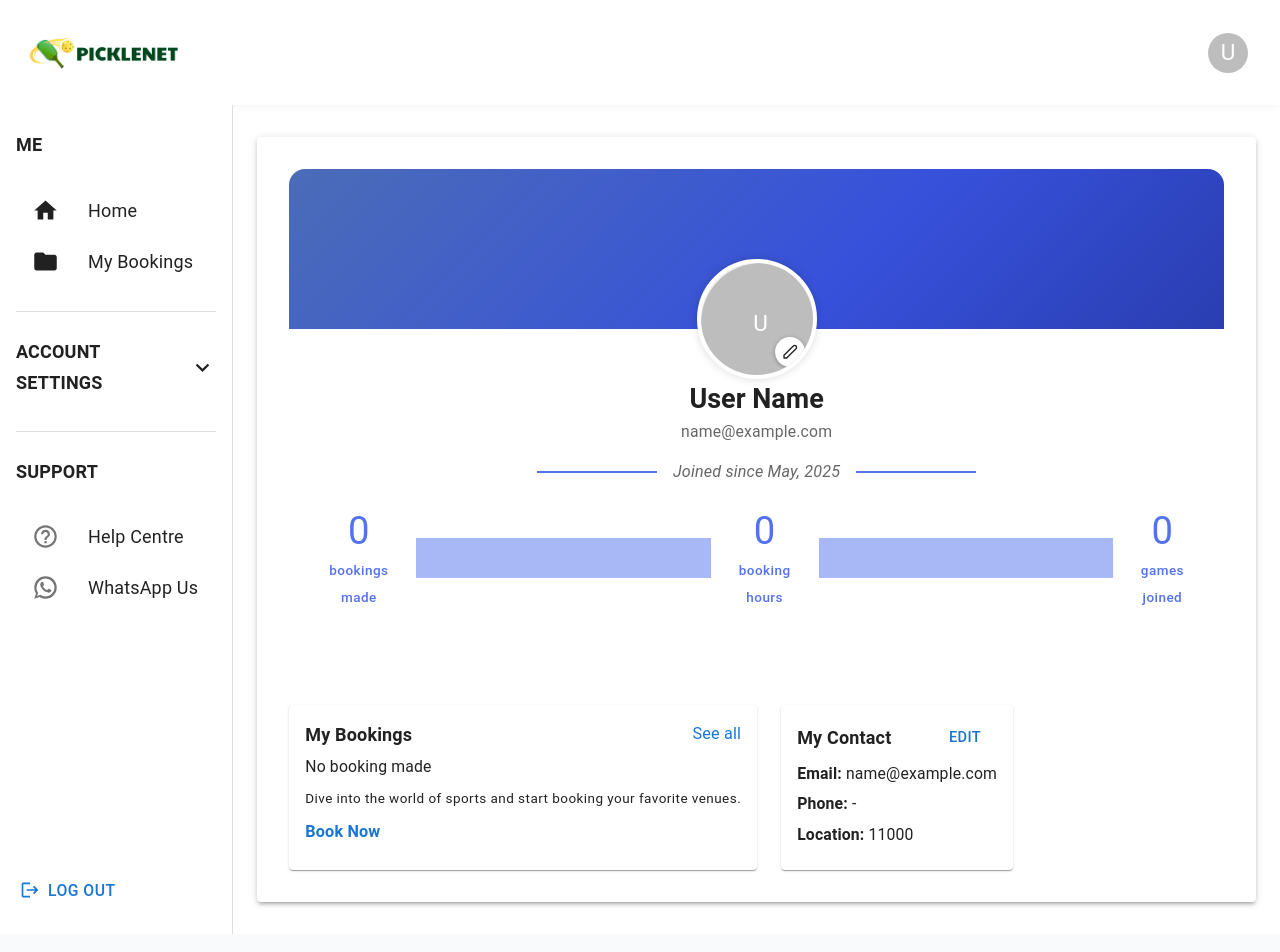
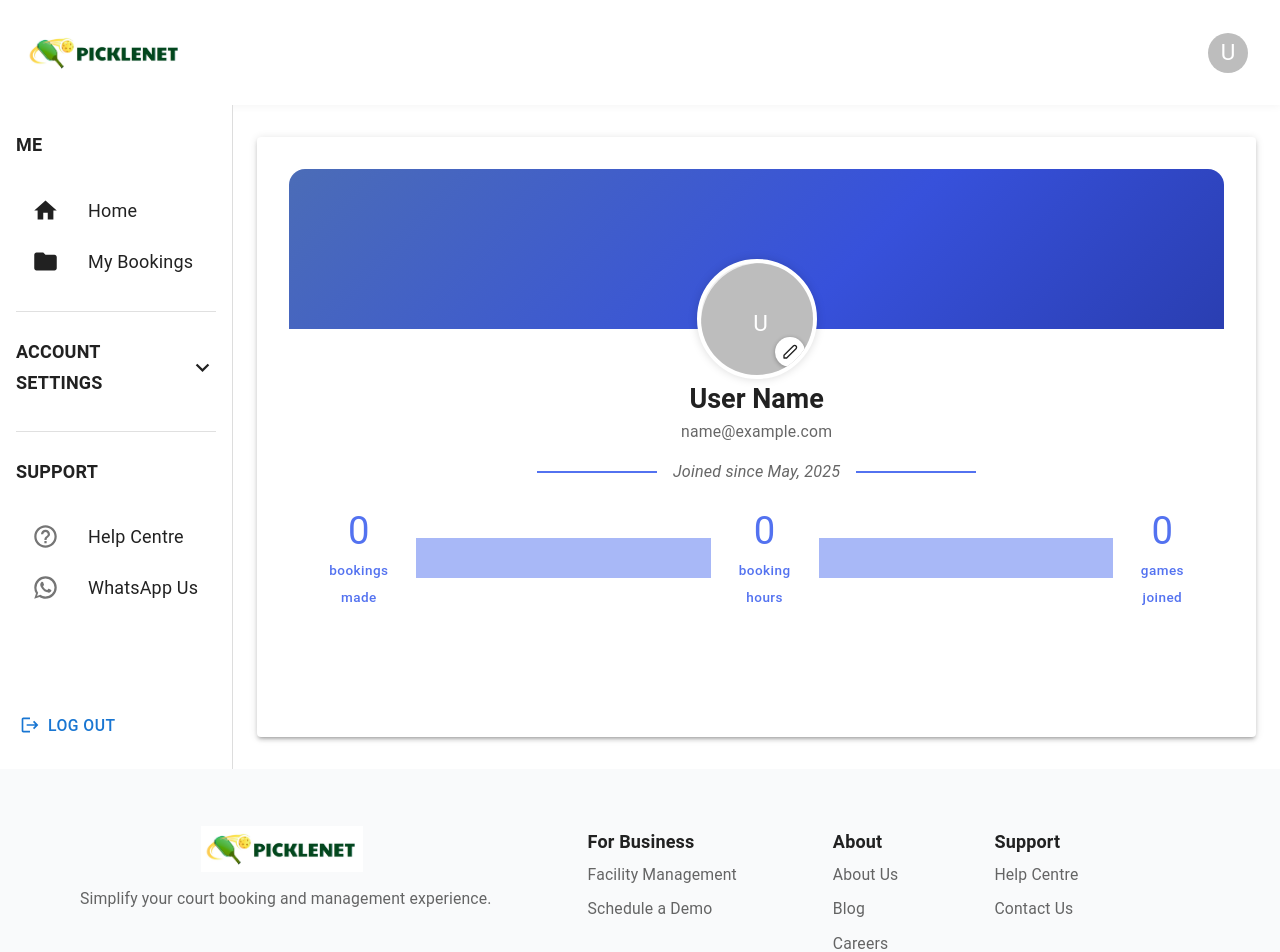
Before and after one commit to Booking-PickleBall-Court/frontend, a React (Create React App) app: page /profile in a window 1280 px wide. Shown: the top 952 px of the page. Built offline with nearby package versions, Linux system fonts and the light colour scheme; sample sign-in values are in the browser's storage.

Commit message:
[DungNT] delete 2 pop in profile, import no need

```diff
--- a/src/pages/AdminDashboard.js
+++ b/src/pages/AdminDashboard.js
@@ -3,13 +3,11 @@ import Chart from "chart.js/auto";
 import "../styles/AdminDashboard.css";
 import { courtAPI, authAPI } from "../services/api";
 import {
-  Container,
   Typography,
   Box,
   Paper,
   Grid,
   Button,
-  CircularProgress,
 } from "@mui/material";
 import CourtFormDialog from "./CourtFormDialog";
 import { toast } from "react-toastify";
--- a/src/pages/BookingConfirmation.js
+++ b/src/pages/BookingConfirmation.js
@@ -20,7 +20,6 @@ function BookingConfirmation() {
   const status = searchParams.get("status");
   const bookingIdsParam = searchParams.get("bookingIds");
 
-  // Sử dụng useMemo để đảm bảo bookingIds chỉ thay đổi khi bookingIdsParam thay đổi
   const bookingIds = useMemo(() => {
     return bookingIdsParam ? bookingIdsParam.split(',').map(Number) : [];
   }, [bookingIdsParam]);
--- a/src/pages/CourtDetail.js
+++ b/src/pages/CourtDetail.js
@@ -6,7 +6,6 @@ import {
   Button,
   Grid,
   Paper,
-  Chip,
   CircularProgress,
   Alert,
   Dialog,
--- a/src/pages/Courts.js
+++ b/src/pages/Courts.js
@@ -2,8 +2,6 @@ import React, { useState, useEffect } from "react";
 import {
   Container,
   Grid,
-  Card,
-  CardContent,
   Typography,
   Button,
   Box,
--- a/src/pages/MyBookings.js
+++ b/src/pages/MyBookings.js
@@ -13,12 +13,10 @@ import {
   TableHead,
   TableRow,
   TablePagination,
-  Link,
 } from "@mui/material";
 import { bookingAPI } from "../services/api";
 import dayjs from "dayjs";
 import "../styles/MyBookings.css";
-import LocationOnIcon from "@mui/icons-material/LocationOn";
 import CalendarTodayIcon from "@mui/icons-material/CalendarToday";
 import AccessTimeIcon from "@mui/icons-material/AccessTime";
 import NotesIcon from "@mui/icons-material/Notes";
--- a/src/pages/OwnerBookingHistory.js
+++ b/src/pages/OwnerBookingHistory.js
@@ -11,11 +11,9 @@ function OwnerBookingHistory() {
   useEffect(() => {
     const fetchBookings = async () => {
       try {
-        // Lấy ownerId từ người dùng hiện tại
         const userRes = await authAPI.getCurrentUser();
         const ownerId = userRes.data.id;
 
-        // Gọi API để lấy lịch sử booking của owner
         const res = await bookingAPI.getOwnerBookings(ownerId);
         setBookings(res.data);
       } catch (error) {
--- a/src/pages/OwnerDashboard.js
+++ b/src/pages/OwnerDashboard.js
@@ -69,11 +69,9 @@ function OwnerDashboard() {
   useEffect(() => {
     const fetchData = async () => {
       try {
-        // Lấy thông tin người dùng hiện tại để có ownerId
         const userRes = await authAPI.getCurrentUser();
         const ownerId = userRes.data.id;
 
-        // Fetch dữ liệu doanh thu tổng quan
         const revenueRes = await courtAPI.getOwnerRevenue(ownerId);
         const { totalRevenue, totalHoursBooked, totalBookings, totalCourts } = revenueRes.data;
 
@@ -85,37 +83,31 @@ function OwnerDashboard() {
           monthlyRevenueSum: totalRevenue || 0,
         });
 
-        // Fetch danh sách các sân của chủ sở hữu
         const courtsRes = await courtAPI.getCourtsByOwner(ownerId);
         const ownerCourts = courtsRes.data;
 
         if (ownerCourts && ownerCourts.length > 0) {
-          // Lấy ID của sân đầu tiên để fetch dữ liệu hàng tháng
           const firstCourtId = ownerCourts[0].id;
           const monthlyRevenueData = await courtAPI.getMonthlyRevenueByCourt(firstCourtId);
 
-          // Map dữ liệu từ API vào định dạng biểu đồ
           const mappedMonthlyRevenue = monthlyRevenueData.data.map(item => ({
-            month: item.month.substring(5), // Lấy MM từ YYYY-MM
+            month: item.month.substring(5),
             revenue: item.totalRevenue,
           }));
 
           const mappedMonthlyHours = monthlyRevenueData.data.map(item => ({
-            month: item.month.substring(5), // Lấy MM từ YYYY-MM
+            month: item.month.substring(5),
             hours: item.totalHoursBooked,
           }));
 
           setMonthlyRevenue(mappedMonthlyRevenue);
           setMonthlyHours(mappedMonthlyHours);
         } else {
-          // Nếu không có sân nào, reset biểu đồ về rỗng hoặc giữ mock data
           setMonthlyRevenue([]);
           setMonthlyHours([]);
         }
 
-        // Fetch dữ liệu khách hàng tiềm năng từ API
         const customersRes = await courtAPI.getTopCustomersByOwner(ownerId);
-        // Map dữ liệu từ API sang định dạng cũ nếu cần hoặc cập nhật bảng để khớp định dạng mới
         const mappedCustomers = customersRes.data.map(customer => ({
           id: customer.customerId,
           name: customer.customerName,
@@ -123,14 +115,13 @@ function OwnerDashboard() {
           totalHours: customer.totalHoursBooked,
           totalSpent: customer.totalSpent,
           lastBooking: customer.lastBookingDate,
-          email: customer.customerEmail, // Thêm email và phone nếu muốn hiển thị
+          email: customer.customerEmail,
           phone: customer.customerPhone,
         }));
         setPotentialCustomers(mappedCustomers);
 
       } catch (error) {
         console.error("Error fetching owner dashboard data:", error);
-        // Có thể set error state để hiển thị thông báo lỗi trên UI
       } finally {
         setLoading(false);
       }
--- a/src/pages/Profile.js
+++ b/src/pages/Profile.js
@@ -9,32 +9,17 @@ import {
   Avatar,
   Grid,
   CircularProgress,
-  Link,
-  List,
-  ListItemButton,
-  ListItemIcon,
-  ListItemText,
-  Divider,
-  Collapse,
   Dialog,
   DialogTitle,
   DialogContent,
   DialogActions,
 } from "@mui/material";
 import {
-  Person,
   Folder,
-  Group,
-  Receipt,
   Edit,
   Link as LinkIcon,
   Lock,
   Language,
-  HelpOutline,
-  WhatsApp,
-  ExpandLess,
-  ExpandMore,
-  Logout,
   Home,
   Dashboard as DashboardIcon,
   Business as BusinessIcon,
@@ -485,105 +470,6 @@ function Profile() {
           </Box>
 
           <Grid container spacing={3} sx={{ mt: 6 }}>
-            <Grid item xs={12} md={6} lg={3}>
-              <Paper sx={{ p: 2, height: "100%" }}>
-                <Box
-                  display="flex"
-                  justifyContent="space-between"
-                  alignItems="center"
-                  mb={1}
-                >
-                  <Typography fontWeight={600}>My Bookings</Typography>
-                  <Link href="#" underline="hover" fontSize="0.9rem">
-                    See all
-                  </Link>
-                </Box>
-                <Typography variant="body2" sx={{ mb: 1 }}>
-                  No booking made
-                </Typography>
-                <Typography variant="caption" sx={{ mb: 1, display: "block" }}>
-                  Dive into the world of sports and start booking your favorite
-                  venues.
-                </Typography>
-                <Link
-                  href="#"
-                  underline="hover"
-                  fontWeight={600}
-                  fontSize="0.9rem"
-                >
-                  Book Now
-                </Link>
-              </Paper>
-            </Grid>
-
-            <Grid item xs={12} md={6} lg={3}>
-              <Paper sx={{ p: 2, height: "100%" }}>
-                <Box
-                  display="flex"
-                  justifyContent="space-between"
-                  alignItems="center"
-                  mb={1}
-                >
-                  <Typography fontWeight={600}>My Contact</Typography>
-                  <Button
-                    variant="text"
-                    size="small"
-                    onClick={() => setEditMode(true)}
-                  >
-                    Edit
-                  </Button>
-                </Box>
-
-                {!editMode ? (
-                  <>
-                    <Typography variant="body2" sx={{ mb: 1 }}>
-                      <strong>Email:</strong> {user?.email || "-"}
-                    </Typography>
-                    <Typography variant="body2" sx={{ mb: 1 }}>
-                      <strong>Phone:</strong> {user?.phoneNumber || "-"}
-                    </Typography>
-                    <Typography variant="body2" sx={{ mb: 1 }}>
-                      <strong>Location:</strong> 11000
-                    </Typography>
-                  </>
-                ) : (
-                  <form onSubmit={handleSubmit}>
-                    <TextField
-                      label="Email"
-                      name="email"
-                      value={formData.email}
-                      onChange={handleChange}
-                      fullWidth
-                      sx={{ mb: 2 }}
-                    />
-                    <TextField
-                      label="Phone Number"
-                      name="phoneNumber"
-                      value={formData.phoneNumber}
-                      onChange={handleChange}
-                      fullWidth
-                      sx={{ mb: 2 }}
-                    />
-                    <Box display="flex" justifyContent="flex-end" gap={2}>
-                      <Button
-                        variant="outlined"
-                        onClick={() => setEditMode(false)}
-                        disabled={loading}
-                      >
-                        Cancel
-                      </Button>
-                      <Button
-                        type="submit"
-                        variant="contained"
-                        disabled={loading}
-                      >
-                        Save
-                      </Button>
-                    </Box>
-                  </form>
-                )}
-              </Paper>
-            </Grid>
           </Grid>
         </Paper>
       </Container>
--- a/src/pages/ScheduleCalendar.js
+++ b/src/pages/ScheduleCalendar.js
@@ -10,9 +10,6 @@ import dayjs from "dayjs";
 import isSameOrAfter from "dayjs/plugin/isSameOrAfter";
 import ArrowBackIcon from "@mui/icons-material/ArrowBack";
 import { courtAPI, bookingAPI, paymentAPI } from "../services/api";
-import Checkbox from "@mui/material/Checkbox";
-import FormControlLabel from "@mui/material/FormControlLabel";
-import MenuItem from "@mui/material/MenuItem";
 
 dayjs.extend(isSameOrAfter);
 
@@ -70,11 +67,9 @@ const ScheduleCalendar = () => {
   const navigate = useNavigate();
   const location = useLocation();
 
-  // Lấy courtId từ query param
   const searchParams = new URLSearchParams(location.search);
   const courtId = searchParams.get("courtId");
 
-  // Fetch subCourts và hourlyPrice khi courtId thay đổi
   useEffect(() => {
     if (courtId) {
       courtAPI.getCourtById(courtId).then(res => {
@@ -98,7 +93,6 @@ const ScheduleCalendar = () => {
     }
   }, [courtId, selectedDate]);
 
-  // Hàm để kiểm tra và cập nhật các ô đã qua giờ hiện tại
   const updateLockedSlots = () => {
     const now = dayjs();
     const currentTime = now.format("HH:mm");
@@ -113,10 +107,9 @@ const ScheduleCalendar = () => {
     }
   };
 
-  // Cập nhật lockedSlots mỗi phút và khi ngày thay đổi
   useEffect(() => {
     updateLockedSlots();
-    const interval = setInterval(updateLockedSlots, 60000); // Cập nhật mỗi phút
+    const interval = setInterval(updateLockedSlots, 60000);
     return () => clearInterval(interval);
   }, [selectedDate]);
 
@@ -136,8 +129,6 @@ const ScheduleCalendar = () => {
   const hours = Math.floor(totalMinutes / 60);
   const minutes = totalMinutes % 60;
   const totalHours = `${hours}:${minutes === 0 ? "00" : minutes}`;
-
-  // Thêm hàm kiểm tra slot đã được book
   const isSlotBooked = (time, subCourtId) => {
     const date = dayjs(selectedDate).format("YYYY-MM-DD");
     const slotStart = dayjs(`${date}T${time}:00`);
@@ -152,7 +143,6 @@ const ScheduleCalendar = () => {
     });
   };
 
-  // Khi nhấn TIẾP THEO, gửi dữ liệu booking đúng format
   const handleBooking = () => {
     if (!courtId || selectedSlots.length === 0) {
       alert("Vui lòng chọn khung giờ!");
@@ -160,7 +150,6 @@ const ScheduleCalendar = () => {
     }
     const date = dayjs(selectedDate).format("YYYY-MM-DD");
 
-    // Tạo một mảng các đối tượng booking riêng lẻ cho mỗi slot đã chọn
     const bookings = selectedSlots.map(slot => {
       const [timeStr, subCourtIdStr] = slot.split("-");
       const subCourtId = Number(subCourtIdStr);
```
